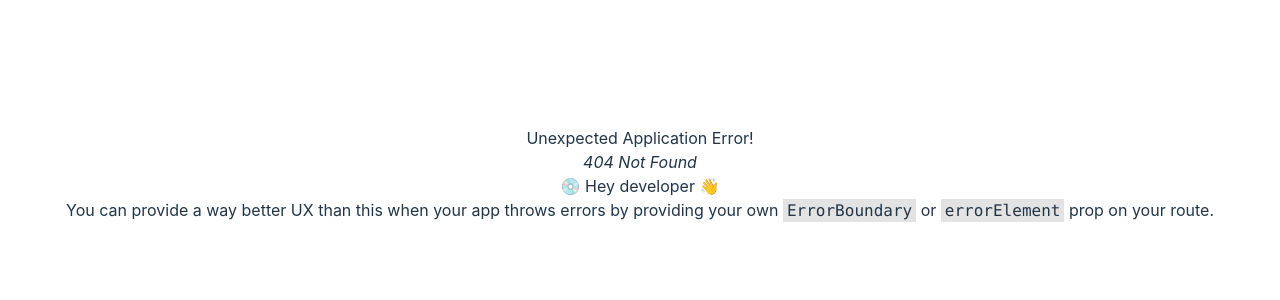
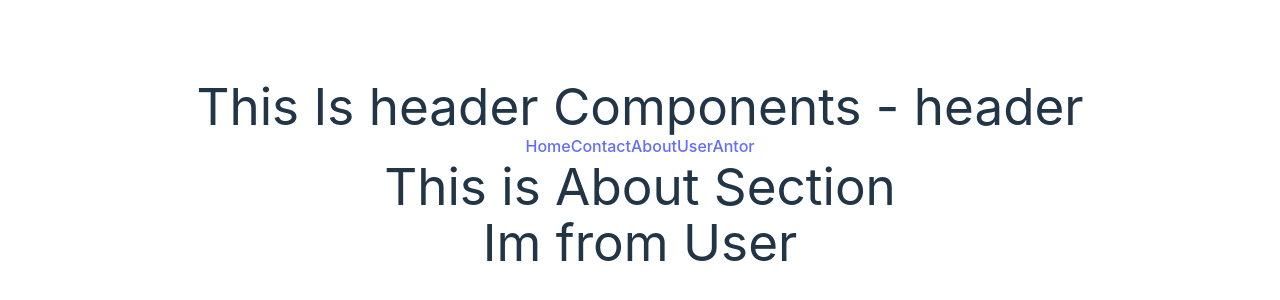
Before and after one commit to sheikhmuhammadantor/milestone-08-react-router, a React (Vite) app in the folder Module45/AwesomeReactComponents/: page /about/user in a window 1280 px wide. Before the commit this address had no page. Shown: the part 226-526 px from the top of the page. Built offline with nearby package versions, Linux system fonts and the light colour scheme.

Commit message:
Try more Nested components - Home > About > User > Antor.

```diff
--- a/Module45/AwesomeReactComponents/src/compontnts/About.jsx
+++ b/Module45/AwesomeReactComponents/src/compontnts/About.jsx
@@ -1,7 +1,10 @@
+import { Outlet } from "react-router-dom";
+
 export default function About() {
   return (
     <div>
         <h1>This is About Section</h1>
+        <Outlet></Outlet>
     </div>
   )
 }
--- /dev/null
+++ b/Module45/AwesomeReactComponents/src/compontnts/Antor.jsx
@@ -0,0 +1,9 @@
+const Antor = () => {
+  return (
+    <div>
+        <h1>I Am User Antor</h1>
+    </div>
+  )
+}
+
+export default Antor
--- a/Module45/AwesomeReactComponents/src/compontnts/Header.jsx
+++ b/Module45/AwesomeReactComponents/src/compontnts/Header.jsx
@@ -4,10 +4,12 @@ export default function Header() {
   return (
     <div>
       <h1>This Is header Components - header</h1>
-      <nav>
-        <Link to='/'>Home</Link>
-        <Link to='/about'>About</Link>
-        <Link to='/contact'>Contact</Link>
+      <nav className="gap-4 flex justify-center my-8 p-2">
+        <Link to='/' className="border p-2 rounded-xl px-5">Home</Link>
+        <Link to='contact' className="border p-2 rounded-xl px-5">Contact</Link>
+        <Link to='about' className="border p-2 rounded-xl px-5">About</Link>
+        <Link to='about/user' className="border p-2 rounded-xl px-5">User</Link>
+        <Link to='about/user/antor' className="border p-2 rounded-xl px-5">Antor</Link>
       </nav>
     </div>
   )
--- /dev/null
+++ b/Module45/AwesomeReactComponents/src/compontnts/User.jsx
@@ -0,0 +1,12 @@
+import { Outlet } from "react-router-dom"
+
+function User() {
+  return (
+    <div>
+        <h1>Im from User</h1>
+        <Outlet></Outlet>
+    </div>
+  )
+}
+
+export default User
```
Also changed, not shown: Module45/AwesomeReactComponents/src/main.jsx (+15 -1 lines).
